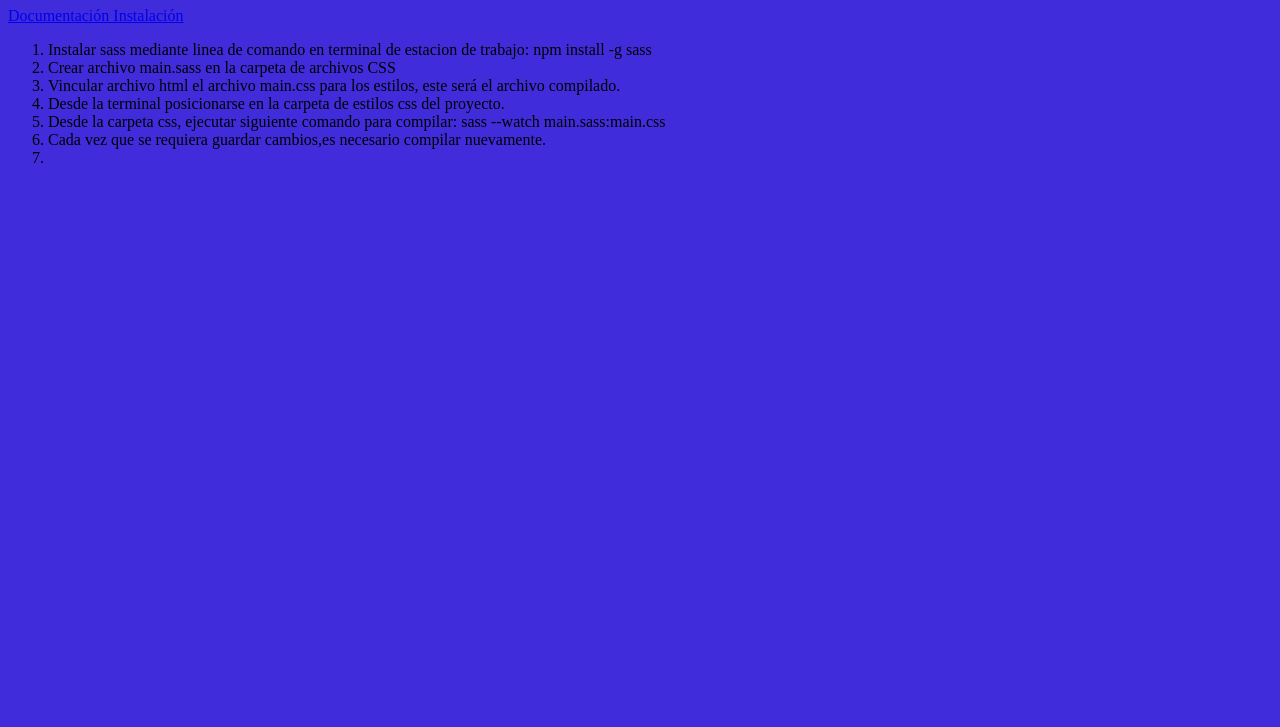
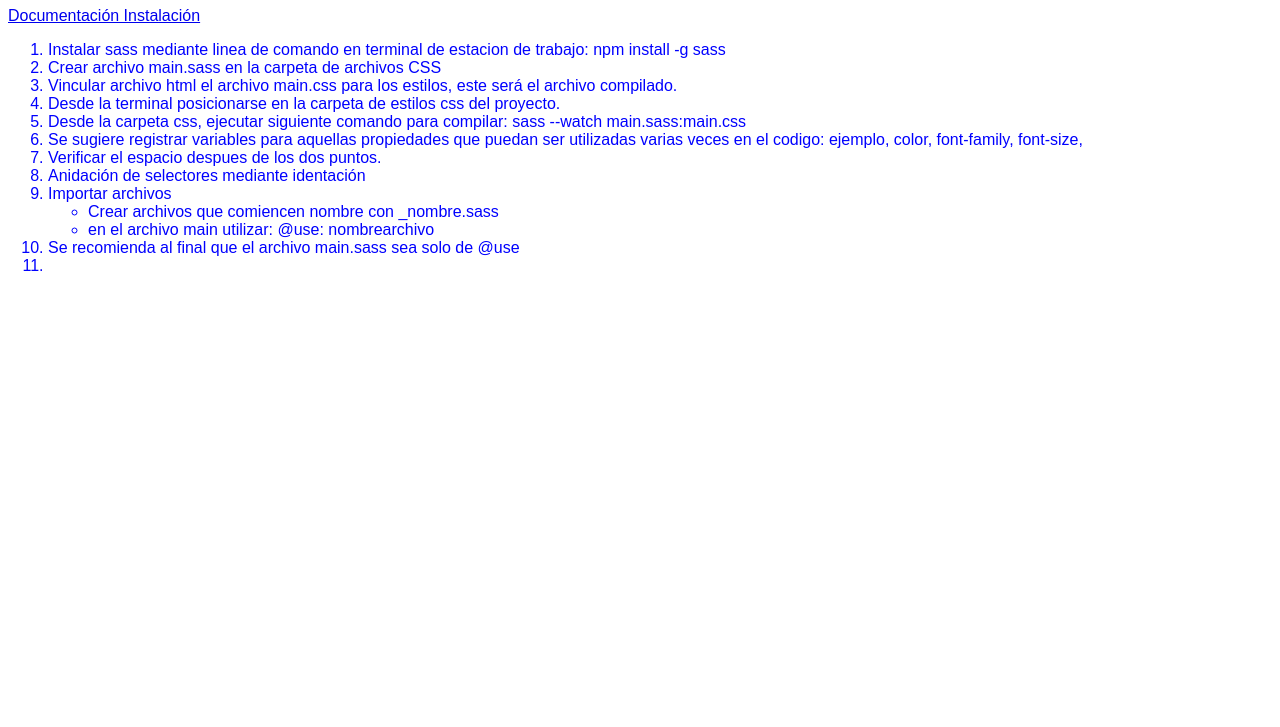
Before and after one commit to cedvillalbaag/sass, a plain HTML site: page index.html in a window 1280 px wide. Shown: the part 73-800 px from the top of the page. Drawn offline with nearby package versions, Linux system fonts and the light colour scheme; files that its build step writes are made by us from their sources.

Commit message:
actualizar

```diff
--- a/css/main.sass
+++ b/css/main.sass
@@ -1,2 +1,17 @@
+/* Definir Variables cuando se vayan a utilizar en varias instrucciones*/
+
+
+
+$font-size: 16px
+$font-family: Arial, Sans-serif
+
+h1
+    color: #89DB1A
+
 body
-    background : #402CDA
+    background : white
+    font-family: $font-family
+    font-size: $font-size
+
+li
+    color: blue
--- a/index.html
+++ b/index.html
@@ -5,7 +5,7 @@
     <meta charset="UTF-8">
     <meta http-equiv="X-UA-Compatible" content="IE=edge">
     <meta name="viewport" content="width=device-width, initial-scale=1.0">
-    <link rel="stylesheet" href="main.css">
+    <link rel="stylesheet" href="css/main.css">
     <title>SASS</title>
 </head>
 <body>
@@ -28,9 +28,25 @@ npm install -g sass</li>
 
 <li> Desde la carpeta css, ejecutar siguiente comando para compilar: sass --watch main.sass:main.css </li>
 
-<li> Cada vez que se requiera guardar cambios,es necesario compilar nuevamente.</li>
+<li> Se sugiere registrar variables para aquellas propiedades que puedan ser utilizadas varias veces en el codigo: ejemplo, color, font-family, font-size, </li>
 
-<li></li>
+<li> Verificar el espacio despues de los dos puntos. </li>
+
+<li>Anidación de selectores mediante identación </li>
+
+<li> Importar archivos
+    <ul>
+        <li>Crear archivos que comiencen nombre con _nombre.sass </li>
+        <li> en el archivo main utilizar: @use: nombrearchivo </li>
+    </ul>
+
+</li>
+
+<li> Se recomienda al final que el archivo main.sass sea solo de @use </li>
+
+<li> </li>
+
+
     </ol>
 
 
```
Also changed, not shown: css/main.css, 1 other file.
